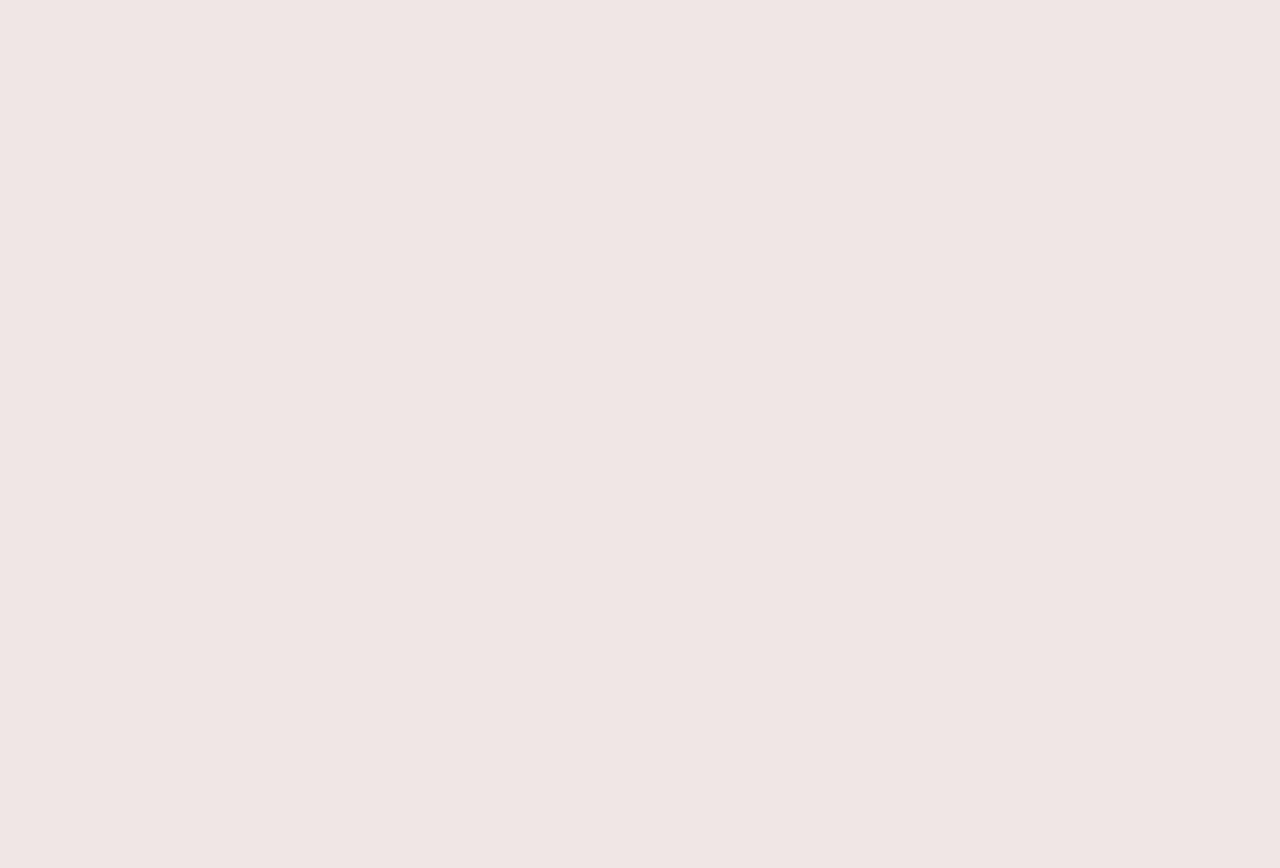
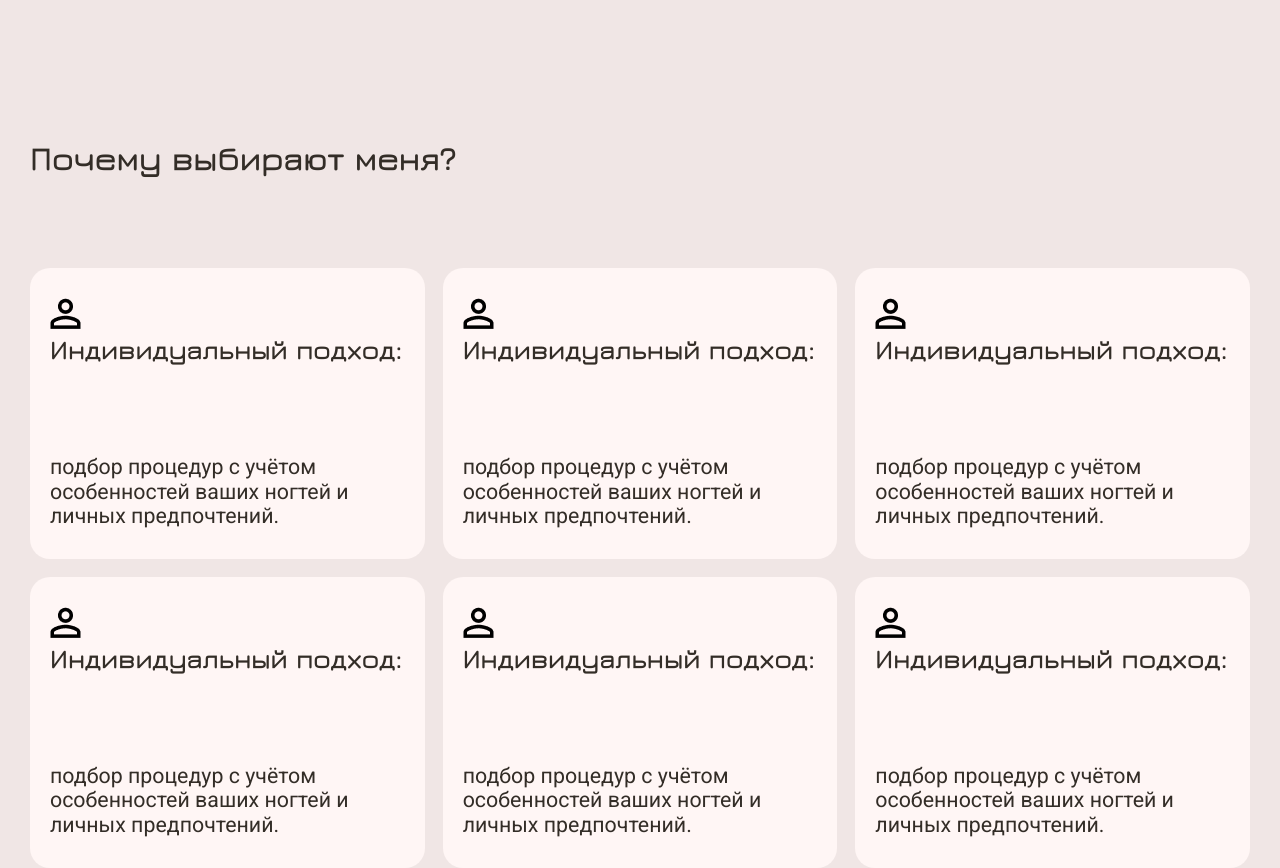
Before and after one commit to darina1970/Natali_Nails, a React (Vite) app: page / in a window 1280 px wide. Shown: the part 700-1568 px from the top of the page. Before the commit the page ends 800 px from the top, so only its background shows below. Built offline with nearby package versions, Linux system fonts and the light colour scheme.

Commit message:
add grid

```diff
--- a/src/App.jsx
+++ b/src/App.jsx
@@ -4,7 +4,7 @@ import React from 'react';
 // import Header from './components/Header/Header';
 // import Banner from './components/Banner/Banner';
 import { About } from './components/About/About';
-// import WhyChooseMe from './components/WhyChoose/WhyChoose';
+import { WhyChoose } from './components/WhyChoose/WhyChoose';
 // import Portfolio from './components/Portfolio/Portfolio';
 // import Price from './components/Price/Price';
 // import Sterilization from './components/Sterilization/Sterilization';
@@ -18,8 +18,8 @@ function App() {
             {/* <Header />
             <Banner /> */}
             <About />
-            {/* <WhyChooseMe />
-            <Portfolio />
+            <WhyChoose />
+            {/* <Portfolio />
             <Price />
             <Sterilization />
             <Certificate />
--- a/src/components/WhyChoose/WhyChoose.jsx
+++ b/src/components/WhyChoose/WhyChoose.jsx
@@ -0,0 +1,46 @@
+import React from "react";
+import styles from "./WhyChoose.module.css";
+import logo1 from "../../assets/icons/whychoose-icons/whychooseme-icon1.png";
+
+
+export const WhyChoose = () => {
+    return (
+        <section>
+            <div className="container">
+                <h2>Почему выбирают меня?</h2>
+                    <div className={styles.cardsWrapper}>
+                        <div className={styles.card}>
+                            <img src={logo1} alt="Логотип индивидуальный подход" />
+                            <h3 className={styles.whyChooseTitle}>Индивидуальный подход:</h3>
+                            <p>подбор процедур с учётом особенностей ваших ногтей и личных предпочтений.</p>
+                        </div>
+                        <div className={styles.card}>
+                            <img src={logo1} alt="Логотип индивидуальный подход" />
+                            <h3 className={styles.whyChooseTitle}>Индивидуальный подход:</h3>
+                            <p>подбор процедур с учётом особенностей ваших ногтей и личных предпочтений.</p>
+                        </div>
+                        <div className={styles.card}>
+                            <img src={logo1} alt="Логотип индивидуальный подход" />
+                            <h3 className={styles.whyChooseTitle}>Индивидуальный подход:</h3>
+                            <p>подбор процедур с учётом особенностей ваших ногтей и личных предпочтений.</p>
+                        </div>
+                        <div className={styles.card}>
+                            <img src={logo1} alt="Логотип индивидуальный подход" />
+                            <h3 className={styles.whyChooseTitle}>Индивидуальный подход:</h3>
+                            <p>подбор процедур с учётом особенностей ваших ногтей и личных предпочтений.</p>
+                        </div>
+                        <div className={styles.card}>
+                            <img src={logo1} alt="Логотип индивидуальный подход" />
+                            <h3 className={styles.whyChooseTitle}>Индивидуальный подход:</h3>
+                            <p>подбор процедур с учётом особенностей ваших ногтей и личных предпочтений.</p>
+                        </div>
+                        <div className={styles.card}>
+                            <img src={logo1} alt="Логотип индивидуальный подход" />
+                            <h3 className={styles.whyChooseTitle}>Индивидуальный подход:</h3>
+                            <p>подбор процедур с учётом особенностей ваших ногтей и личных предпочтений.</p>
+                        </div>
+                    </div>
+            </div>
+        </section>
+    )
+}
--- a/src/components/WhyChoose/WhyChoose.module.css
+++ b/src/components/WhyChoose/WhyChoose.module.css
@@ -0,0 +1,16 @@
+.cardsWrapper {
+    display: grid;
+    grid-template-columns: repeat(3, 1fr);
+    gap: 18px;
+    width: 100%;
+}
+
+.card {
+    background-color: var(--color-additional-bg);
+    border-radius: 20px;
+    padding: 30px 20px;
+}
+
+.whyChooseTitle {
+    font-size: clamp(24px,2.08vw, 40px);
+}
--- a/src/index.css
+++ b/src/index.css
@@ -80,8 +80,7 @@ body {
 }
 
 .container {
-    width: 100%;
-    max-width: 100%;
+    max-width: 1200px;
     margin: 0 auto;
     padding: 0 20px;
     box-sizing: border-box;
@@ -116,6 +115,16 @@ h2, h3, h4, h5 {
     margin-bottom: 90px;
 }
 
+
+/* Медиазапрос для экранов с шириной больше 1600px */
+@media (min-width: 1600px) {
+    .container {
+        max-width: 1600px;
+        padding: 0 40px;
+    }
+}
+
+
 /* Медиазапрос для экранов с шириной больше 1200px */
 @media (min-width: 1200px) {
     .container {
@@ -124,13 +133,6 @@ h2, h3, h4, h5 {
     }
 }
 
-/* Медиазапрос для экранов с шириной больше 1600px */
-@media (min-width: 1600px) {
-    .container {
-        max-width: 1600px;
-        padding: 0 40px;
-    }
-}
 
 /* Медиазапрос для экранов с шириной меньше 768px (планшеты) */
 @media (max-width: 767px) {
```
